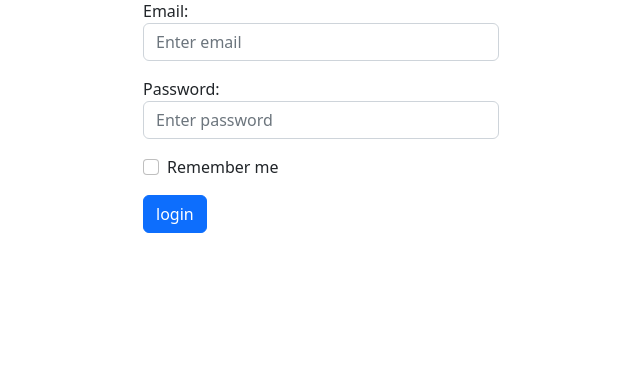
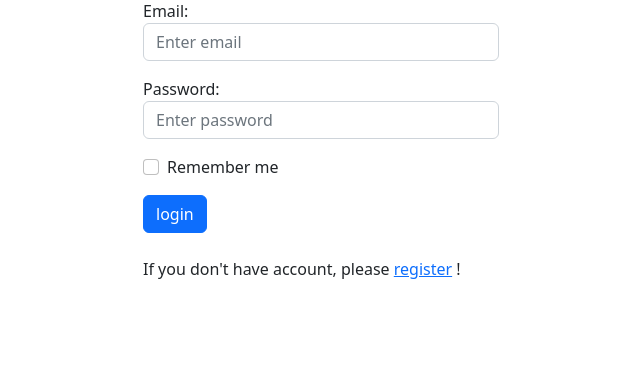
Before and after one commit to shahrzad-gdr/loginWithEmail, a Django app: page /login/ in a window 1280 px wide. Shown: the part 305-670 px from the top of the page, without its empty margins (319-959 px from the left). Run offline with Django 4.2, Linux system fonts and the light colour scheme.

Commit message:
uncomment register link in login page

```diff
--- a/account/templates/account/login.html
+++ b/account/templates/account/login.html
@@ -39,7 +39,7 @@
             </form>
             <br>
             <div>
-{#                If you don't have account, please <a href="{% url 'register' %}">register</a> !#}
+                If you don't have account, please <a href="{% url 'register' %}">register</a> !
             </div>
         </div>
         <div class="col-sm-4">
```
